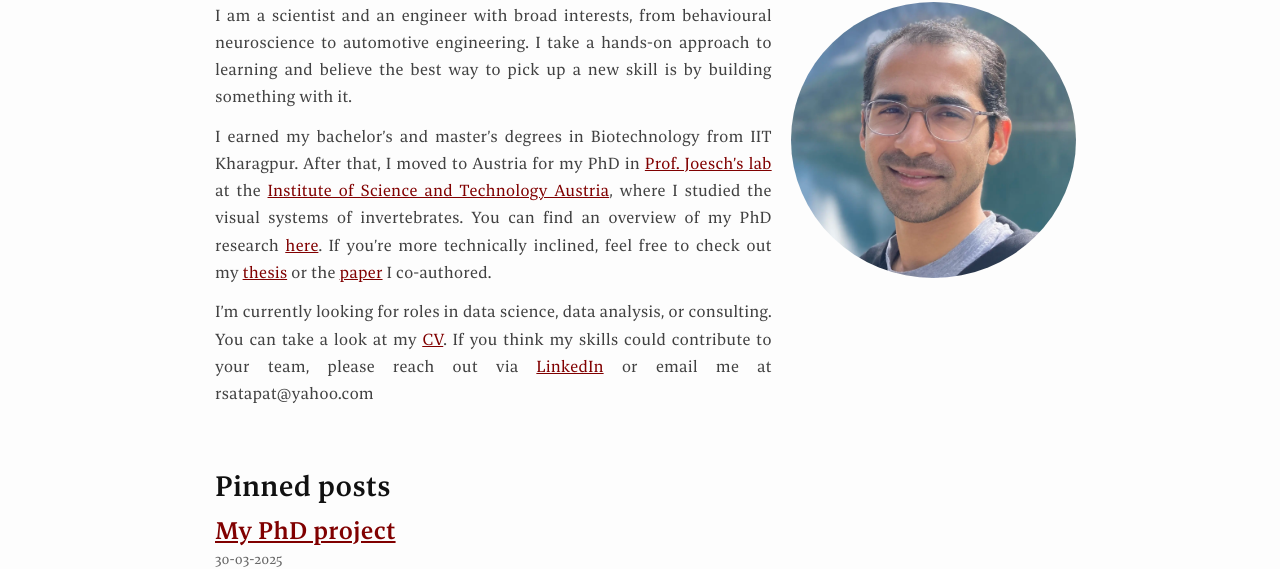
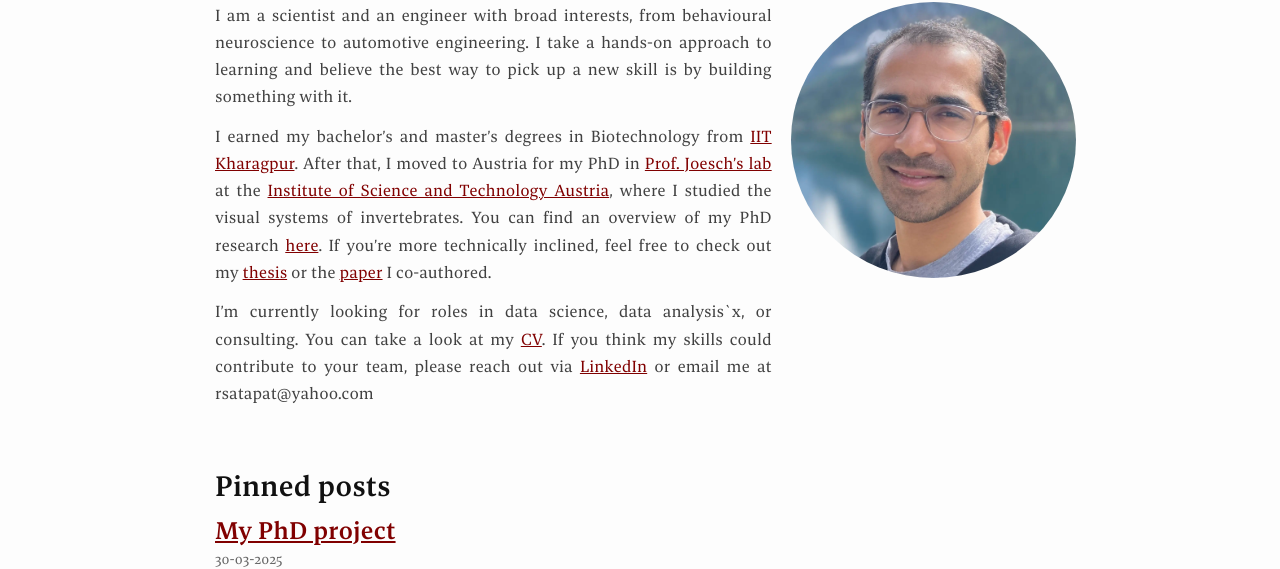
Before and after one commit to rsatapat/rsatapat.github.io, a plain HTML site: page index.html in a window 1280 px wide. Shown: the part 157-726 px from the top of the page. Drawn offline with Linux system fonts and the light colour scheme.

Commit message:
added link to IITKgp website

```diff
--- a/index.html
+++ b/index.html
@@ -119,9 +119,9 @@
     <div class="col-sm-8 mt-3 mt-md-0 order-2 order-lg-1" style="text-align: justify;">
         <p>I am a scientist and an engineer with broad interests, from behavioural neuroscience to automotive engineering. I take a hands-on approach to learning and believe the best way to pick up a new skill is by building something with it.</p>
 
-<p>I earned my bachelor’s and master’s degrees in Biotechnology from IIT Kharagpur. After that, I moved to Austria for my PhD in <a href="https://joesch-lab.pages.ist.ac.at/">Prof. Joesch’s lab</a> at the <a href="https://ist.ac.at/home">Institute of Science and Technology Austria</a>, where I studied the visual systems of invertebrates. You can find an overview of my PhD research <a href="projects/PhD_project">here</a>. If you’re more technically inclined, feel free to check out my <a href="https://research-explorer.ista.ac.at/record/18568">thesis</a> or the <a href="https://www.nature.com/articles/s41467-024-53173-w">paper</a> I co-authored.</p>
+<p>I earned my bachelor’s and master’s degrees in Biotechnology from <a href="https://www.iitkgp.ac.in/">IIT Kharagpur</a>. After that, I moved to Austria for my PhD in <a href="https://joesch-lab.pages.ist.ac.at/">Prof. Joesch’s lab</a> at the <a href="https://ist.ac.at/home">Institute of Science and Technology Austria</a>, where I studied the visual systems of invertebrates. You can find an overview of my PhD research <a href="projects/PhD_project">here</a>. If you’re more technically inclined, feel free to check out my <a href="https://research-explorer.ista.ac.at/record/18568">thesis</a> or the <a href="https://www.nature.com/articles/s41467-024-53173-w">paper</a> I co-authored.</p>
 
-<p>I’m currently looking for roles in data science, data analysis, or consulting. You can take a look at my <a href="assets/Roshan_Resume.pdf">CV</a>. If you think my skills could contribute to your team, please reach out via <a href="https://www.linkedin.com/in/rsatapat/">LinkedIn</a> or email me at rsatapat@yahoo.com</p>
+<p>I’m currently looking for roles in data science, data analysis`x, or consulting. You can take a look at my <a href="assets/Roshan_Resume.pdf">CV</a>. If you think my skills could contribute to your team, please reach out via <a href="https://www.linkedin.com/in/rsatapat/">LinkedIn</a> or email me at rsatapat@yahoo.com</p>
 
 
     </div>
```
Also changed, not shown: projects/PhD_project/index.html (+4 -4 lines).
